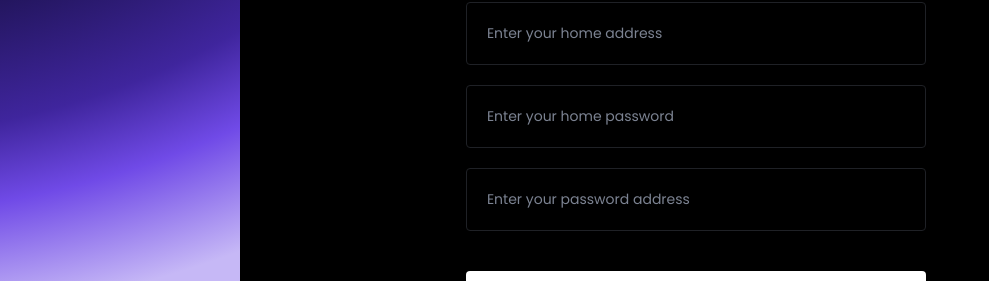
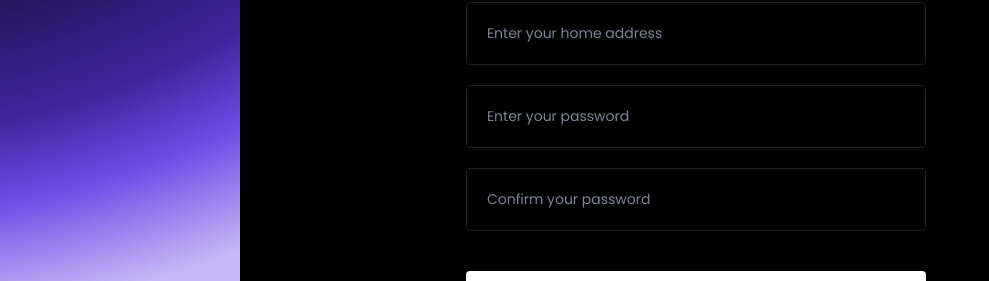
Before and after one commit to Lgxn71/e-commerce-soundbase, a Next.js app: page /auth/sign-up in a window 1280 px wide. Shown: the part 482-763 px from the top of the page, without its empty margins (0-989 px from the left). Built offline with nearby package versions, Linux system fonts and the light colour scheme; no server answers.

Commit message:
changed to getServerSideProps at  shop page to run on every request, little Typo fixes

```diff
--- a/src/components/Auth/Signup.tsx
+++ b/src/components/Auth/Signup.tsx
@@ -80,7 +80,7 @@ const Signup: FC<ISignupProps> = ({
         type="password"
         id="password"
         name="password"
-        placeholder="Enter your home password"
+        placeholder="Enter your password"
         value={userInput.password}
         onChangeInput={onChangeInput}
         required
@@ -93,7 +93,7 @@ const Signup: FC<ISignupProps> = ({
         type="password"
         id="confirmPassword"
         name="confirmPassword"
-        placeholder="Enter your password address"
+        placeholder="Confirm your password"
         required
       />
     </Form>
--- a/src/pages/shop/index.tsx
+++ b/src/pages/shop/index.tsx
@@ -1,6 +1,6 @@
 import { FC } from "react";
 
-import { GetStaticProps } from "next";
+import { GetServerSideProps } from "next";
 
 import { Album, Artist } from "../../types/db";
 
@@ -20,7 +20,7 @@ const ShopPage: FC<ShopPageProps> = ({ recordsQuantity, albums, artists }) => (
 
 export default ShopPage;
 
-export const getStaticProps = (async () => {
+export const getServerSideProps = (async () => {
   let props = {};
   try {
     const [data] = (await sendRequest(
@@ -44,4 +44,4 @@ export const getStaticProps = (async () => {
   return {
     props,
   };
-}) satisfies GetStaticProps;
+})
```
Also changed, not shown: src/pages/new-arrival/index.tsx (+2 -5 lines).
